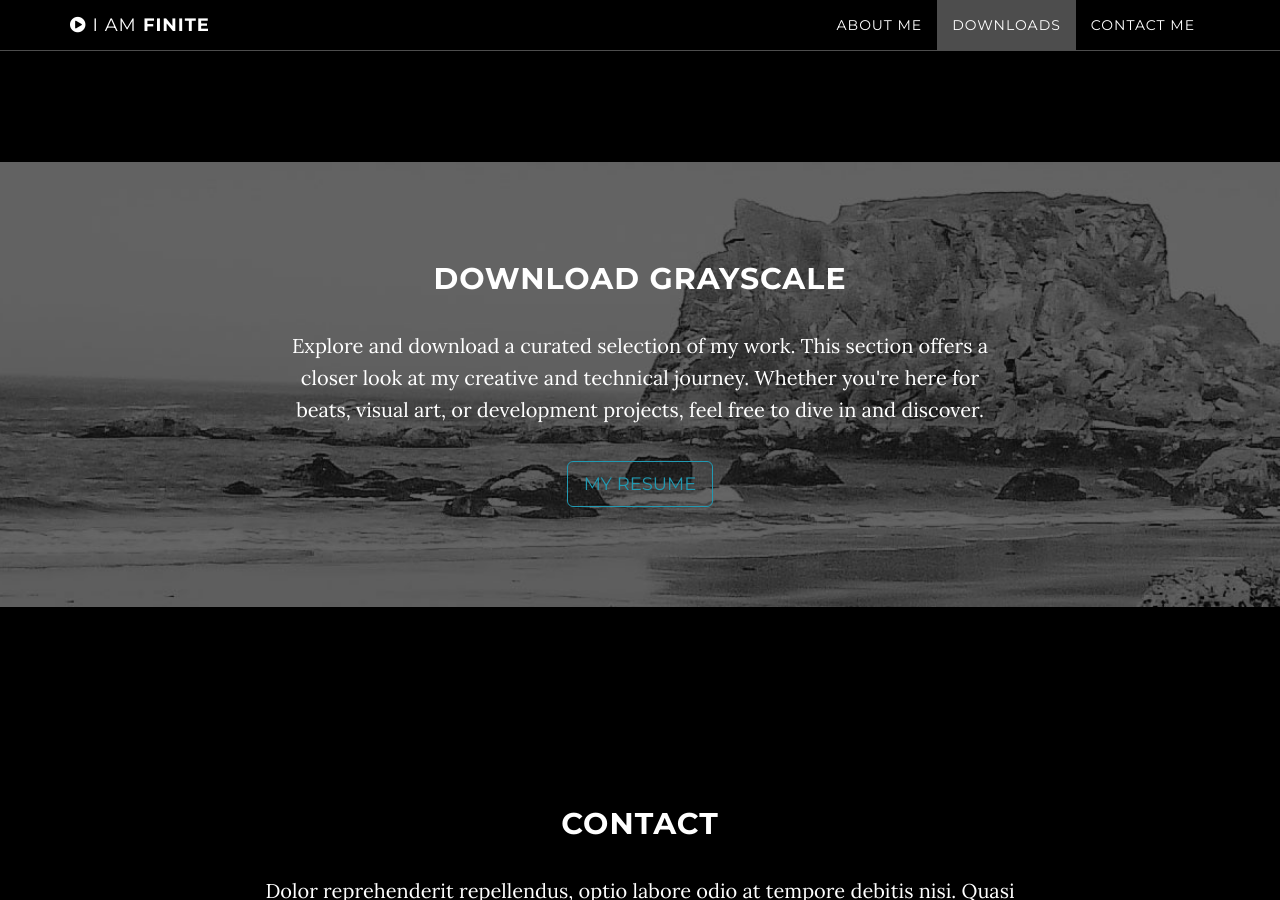
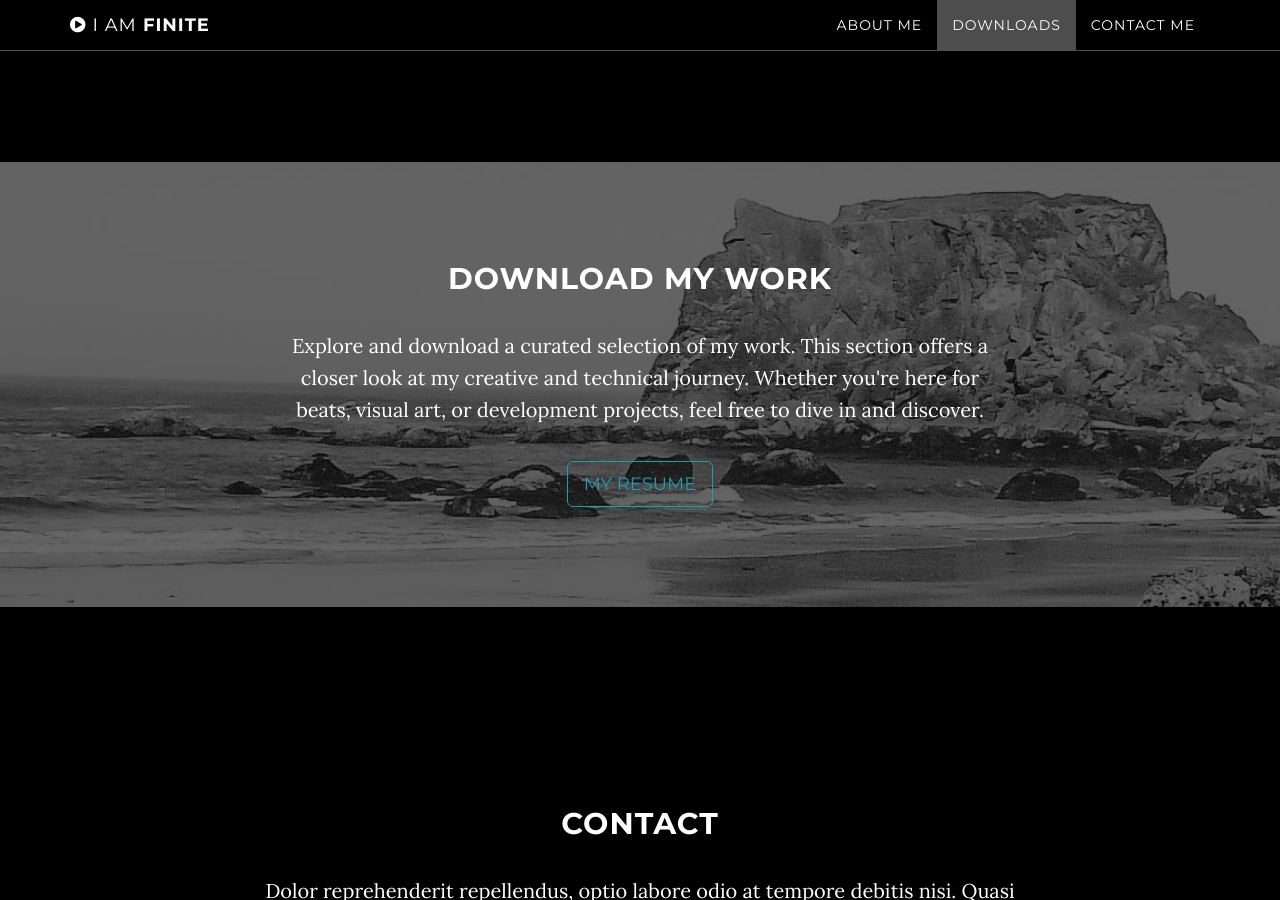
Before and after one commit to I-Am-Finite/I-Am-Finite.github.io, a Jekyll site: the page built from index.html, in a window 1280 px wide and 900 px high, scrolled down 1887 px. Built offline with Jekyll 4.4.1, drawn with Linux system fonts in a browser that asks for light colours.

Commit message:
Updated Resume Download Function

```diff
--- a/_includes/download.html
+++ b/_includes/download.html
@@ -3,11 +3,11 @@
         <div class="download-section">
             <div class="container">
                 <div class="col-lg-8 col-lg-offset-2">
-                    <h2>Download Grayscale</h2>
+                    <h2>Download My Work</h2>
                     <p>
                         Explore and download a curated selection of my work. This section offers a closer look at my creative and technical journey. Whether you're here for beats, visual art, or development projects, feel free to dive in and discover.
                     </p>
-                    <a href="http://startbootstrap.com/template-overviews/grayscale/" class="btn btn-default btn-lg">My Resume</a>
+                    <a download="C:\Users\reser\Downloads\Michael-Reser-Resume.pdf" class="btn btn-default btn-lg">My Resume</a>
                 </div>
             </div>
         </div>
```
